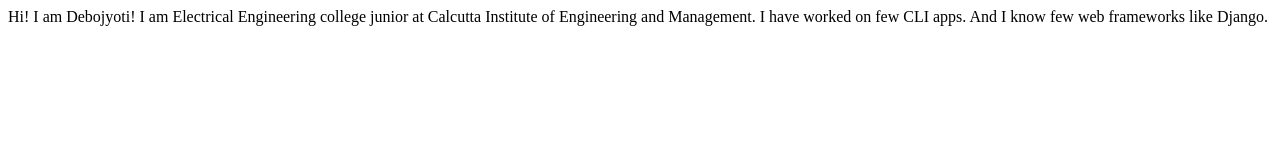
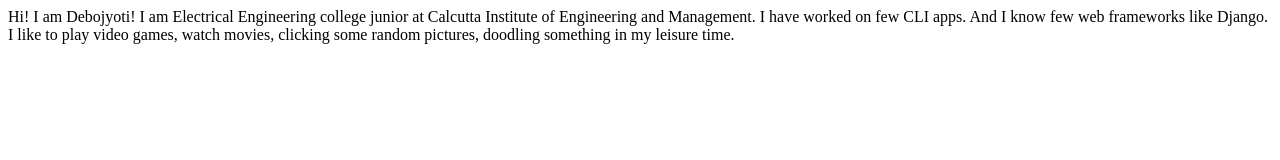
Before and after one commit to debojyotiroy245/student-name-site, a plain HTML site: page index.html in a window 1280 px wide. Drawn offline with Linux system fonts and the light colour scheme.

Commit message:
updated interests

```diff
--- a/index.html
+++ b/index.html
@@ -12,6 +12,7 @@
     Hi! I am Debojyoti!
     I am Electrical Engineering college junior at Calcutta Institute of Engineering and Management.
     I have worked on few CLI apps. And I know few web frameworks like Django.
+    I like to play video games, watch movies, clicking some random pictures, doodling something in my leisure time.
 </body>
 
 </html>
```
